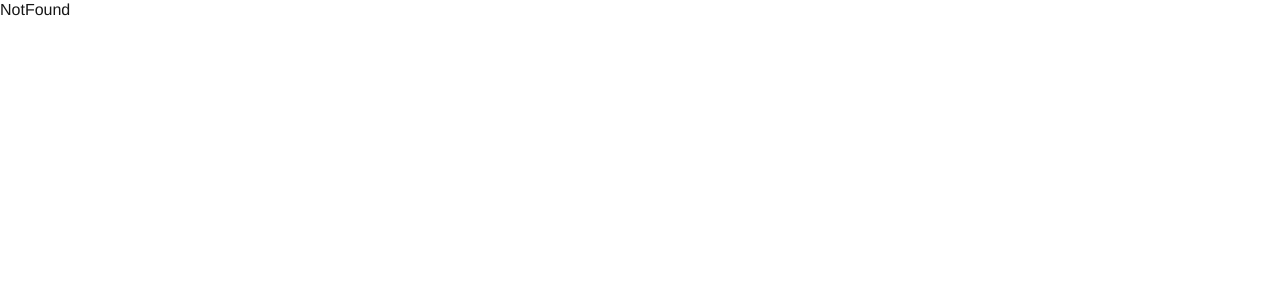
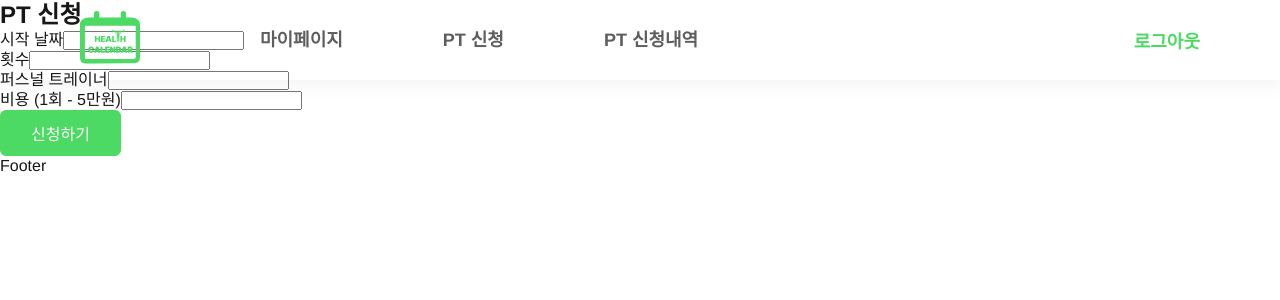
Before and after one commit to YuHyeonWook/health, a React (Vite) app: page /apply in a window 1280 px wide. Before the commit this address had no page. Shown: the top 300 px of the page. Built offline with nearby package versions, Linux system fonts and the light colour scheme; a web font is replaced by a local one.

Commit message:
Feat: PT 신청 페이지 추가

```diff
--- /dev/null
+++ b/src/pages/ApplyForm.tsx
@@ -0,0 +1,32 @@
+import Button from '@/components/Button';
+import Layout from '@/components/layout/Layout';
+import styled from 'styled-components';
+
+const ApplyForm: React.FC = () => {
+  return (
+    <Layout>
+      <h2>PT 신청</h2>
+      <form>
+        <div className="input-box">
+          <label>시작 날짜</label>
+          <input />
+        </div>
+        <div className="input-box">
+          <label>횟수</label>
+          <input />
+        </div>
+        <div className="input-box">
+          <label>퍼스널 트레이너</label>
+          <input />
+        </div>
+        <div className="input-box">
+          <label>비용 (1회 - 5만원)</label>
+          <input type="text" />
+        </div>
+        <Button>신청하기</Button>
+      </form>
+    </Layout>
+  );
+};
+
+export default ApplyForm;
--- a/src/router/routes.tsx
+++ b/src/router/routes.tsx
@@ -3,6 +3,7 @@ import Login from '@/pages/Login';
 import MyPage from '@/pages/MyPage';
 import NotFound from '@/pages/NotFound';
 import Calendar from '@/pages/Calendar';
+import ApplyForm from '@/pages/ApplyForm';
 
 export const routes = [
   {
@@ -23,4 +24,8 @@ export const routes = [
     path: '/mypage',
     element: <MyPage />,
   },
+  {
+    path: '/apply',
+    element: <ApplyForm />,
+  },
 ];
```
